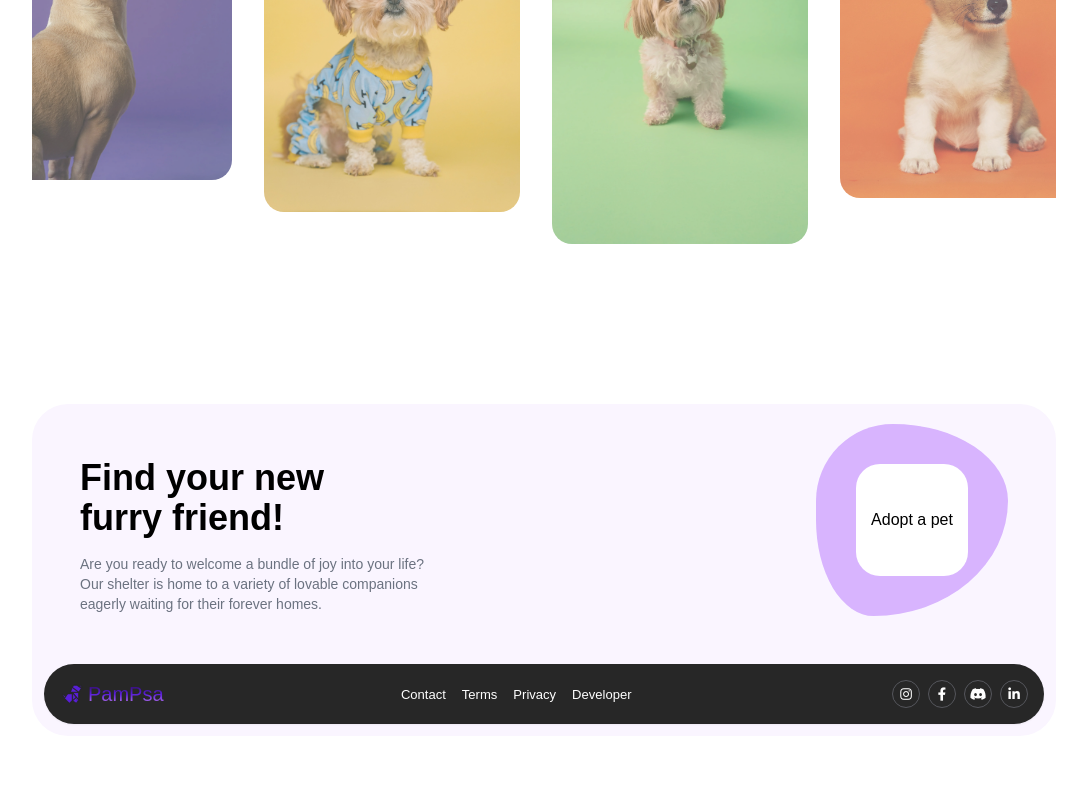
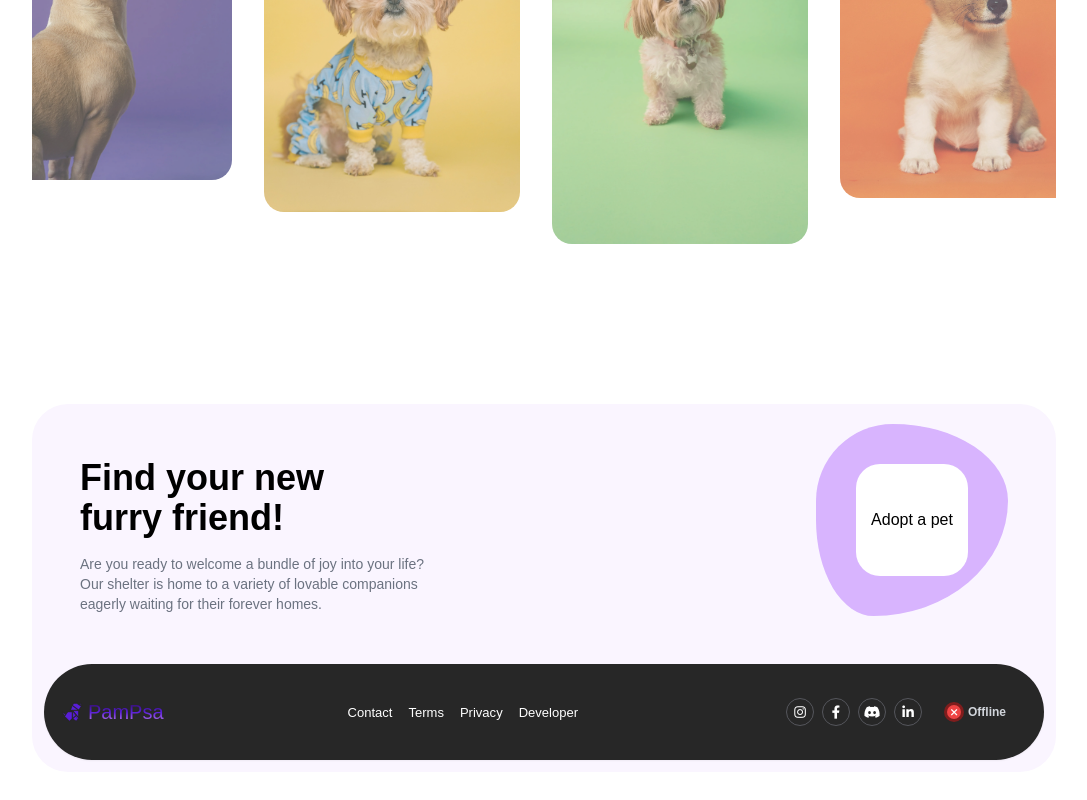
Before and after one commit to heisdanielade/PamietamPsa-frontend, a Vue app: page / in a window 1280 px wide. Shown: the part 1886-2686 px from the top of the page, without its empty margins (96-1183 px from the left). Before the commit the page ends 2662 px from the top, so only its background shows below. Built offline with nearby package versions, Linux system fonts and the light colour scheme; no server answers; a web font is replaced by a local one.

Commit message:
feat: api services observability info in footer

```diff
--- a/src/components/home/Footer.vue
+++ b/src/components/home/Footer.vue
@@ -3,6 +3,14 @@ import { useProjectStore } from '@/stores/projectStore';
 
 const projectName = useProjectStore().projectName;
 const currentYear = new Date().getFullYear();
+
+
+const serviceStatus = {
+    status: 'offline', // online, offline, maintenance
+    messageShort: 'Offline',
+    messageLong: 'All services are offline.', // All services are online, Services under maintenance
+};
+
 
 </script>
 
@@ -84,8 +92,38 @@ const currentYear = new Date().getFullYear();
                 </a>
             </div>
 
+
+
+
+
+            <!-- Application Status -->
+            <div class="status m-4 flex items-center justify-center font-semibold transition-all bg-transparent hover:bg-zinc-700 p-1.5 rounded-lg">
+                <span v-if="serviceStatus.status === 'online'" class="icon-container flex items-center justify-center mr-1 h-5 w-5 bg-green-900 rounded-full">
+                    <span class="icon flex items-center justify-center bg-green-500 text-[0.625rem] w-3.5 h-3.5 rounded-full">
+                        <i class="fa-solid fa-check"></i>
+                    </span>
+                </span>
+                <span v-if="serviceStatus.status === 'offline'" class="icon-container flex items-center justify-center mr-1 h-5 w-5 bg-red-900 rounded-full">
+                    <span class="icon flex items-center justify-center bg-red-500 text-[0.625rem] w-3.5 h-3.5 rounded-full">
+                        <i class="fa-solid fa-xmark"></i>
+                    </span>
+                </span>
+                <span v-if="serviceStatus.status === 'maintenance'" class="icon-container flex items-center justify-center mr-1 h-5 w-5 bg-yellow-900 rounded-full">
+                    <span class="icon flex items-center justify-center bg-yellow-500 text-[0.55rem] w-3.5 h-3.5 rounded-full">
+                        <i class="fa-solid fa-triangle-exclamation"></i>
+                    </span>
+                </span>
+                <span class="text-xs text-gray-300 hidden md:flex">
+                    {{ serviceStatus.messageShort }}
+                </span>
+                <span class="text-xs text-gray-300 flex md:hidden">
+                    {{ serviceStatus.messageLong }}
+                </span>
+            </div>
+
+
             <!-- Arr & Date -->
-            <div class="flex md:hidden items-center justify-evenly mt-5 text-[0.81rem] font-medium">
+            <div class="flex md:hidden items-center justify-evenly text-[0.81rem] font-medium">
                 <div class="">
                     <span class="">&copy {{ currentYear }}</span>
                     <router-link to="/" class="ml-1 transition text-purple-300 hover:underline">
```
